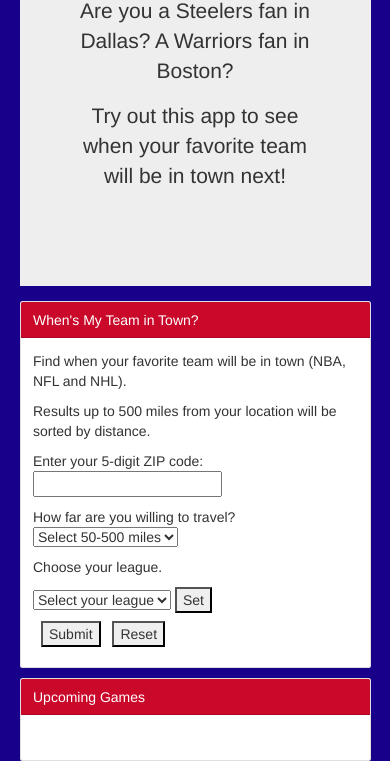
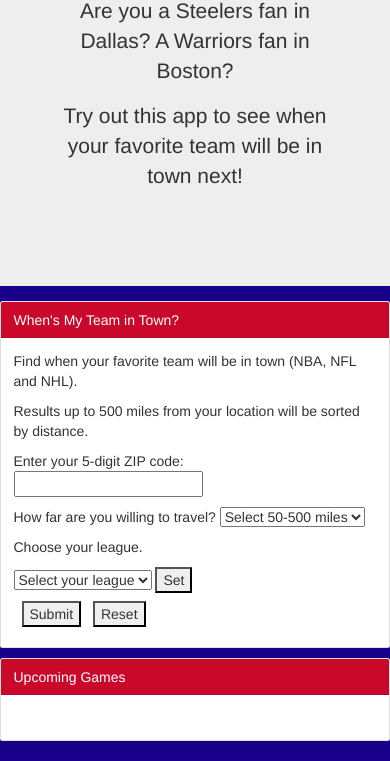
Before and after one commit to jenntuten/teams-in-town, a plain HTML site: page index.html in a window 390 px wide. Shown: the part 148-909 px from the top of the page. Drawn offline with nearby package versions, Linux system fonts and the light colour scheme.

Commit message:
update css

```diff
--- a/style.css
+++ b/style.css
@@ -85,6 +85,12 @@ table {
     width: 1px;
     visibility: hidden;
   }*/
+  #jumbotron {
+      width: 100%;
+  }
+  .card {
+      width: 100%;
+  }
   th {
       visibility: hidden;
   }
```
